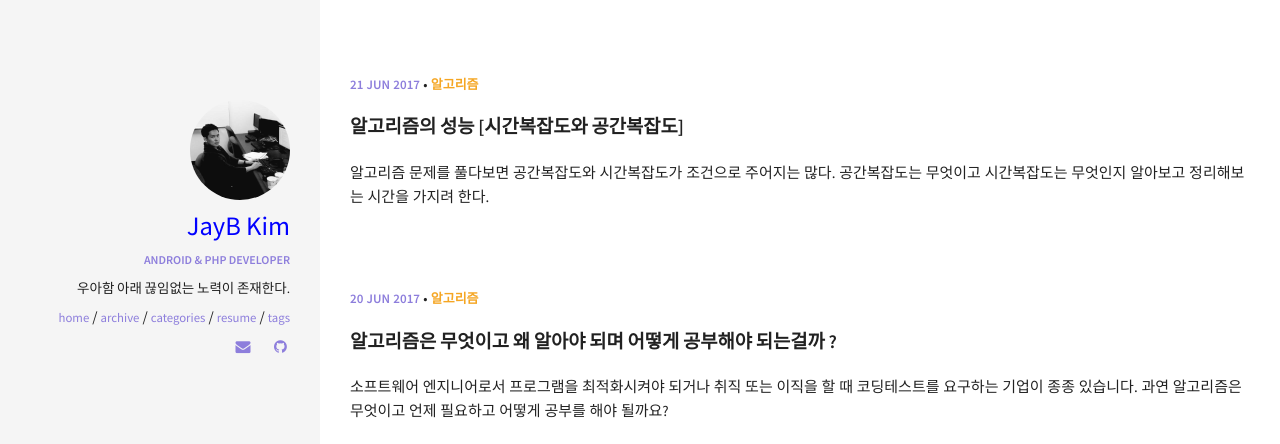
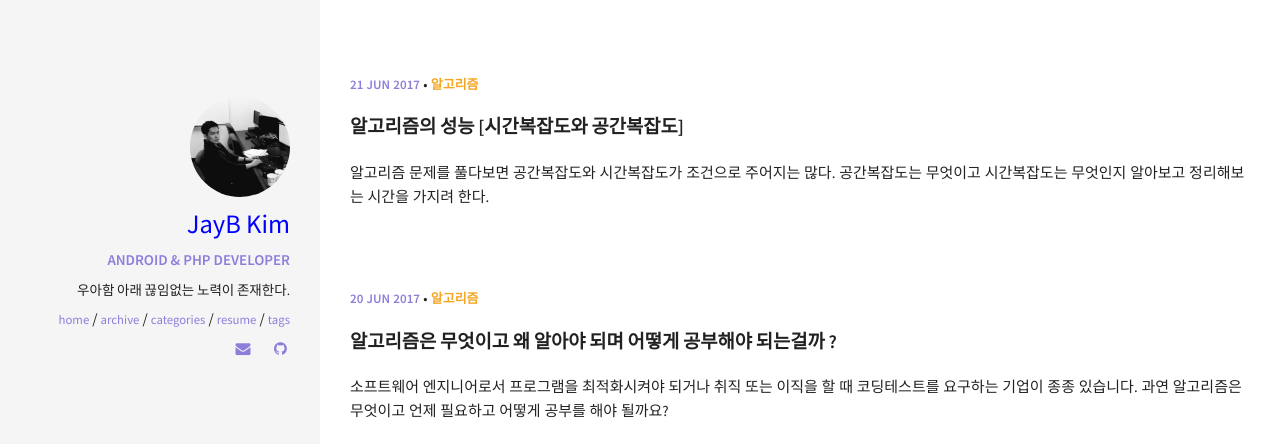
Before and after one commit to renyuanz/leonids, a Jekyll site: the page built from index.html, in a window 1280 px wide. Shown: the part 181-625 px from the top of the page. Built offline with Jekyll 4.4.1, drawn with Linux system fonts in a browser that asks for light colours.

Commit message:
Updated
Updated

```diff
--- a/_sass/pages/_layout.scss
+++ b/_sass/pages/_layout.scss
@@ -30,12 +30,12 @@
     display: block;
     color: #0100FF;
     font-size: 1.77em;
-    text-transform: capitalize; // uppercase, lowercase, capitalize
+    //text-transform: lowercase; // uppercase, lowercase, capitalize
   }
   .author_job {
     display: block;
     color: $secondary;
-    font-size: 0.8em;
+    font-size: 1.0em;
     font-weight: 700;
     text-transform: uppercase;
     margin: -5px auto 10px;
```
